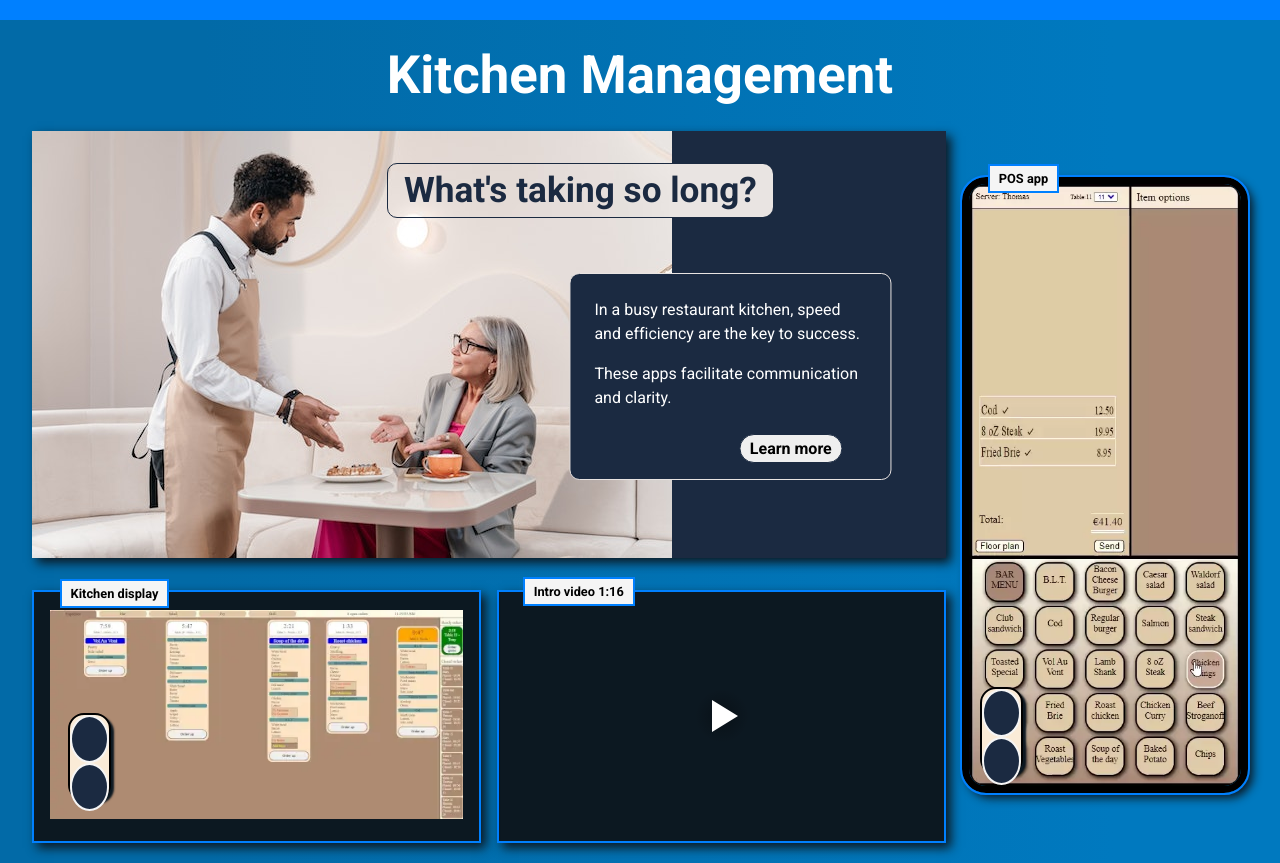
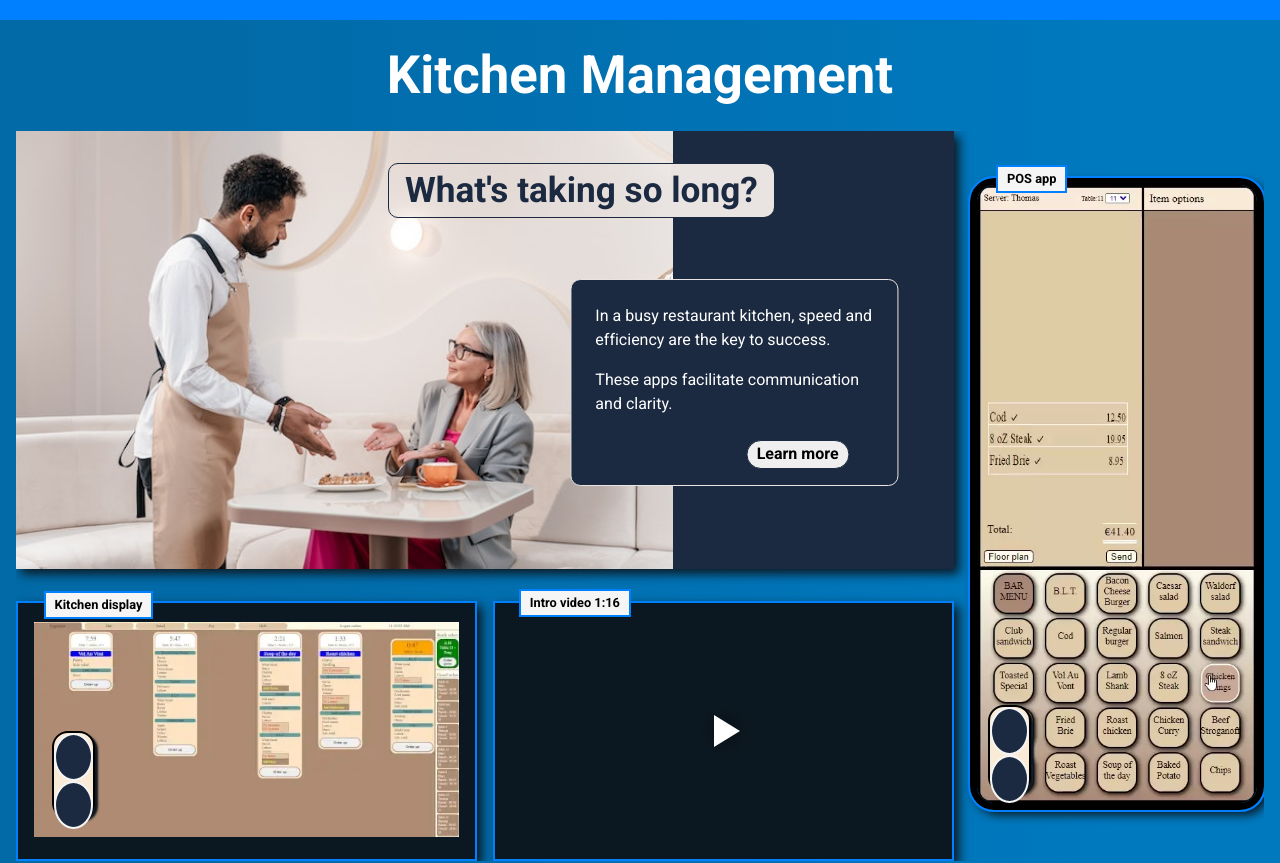
Before and after one commit to Fishamble/portfolioVer3, a React (Vite) app: page / in a window 1280 px wide. Shown: the part 780-1643 px from the top of the page. Built offline with nearby package versions, Linux system fonts and the light colour scheme; no server answers; some icons are missing.

Commit message:
km grid background colors

```diff
--- a/src/components/jpmazon/jpmazon.css
+++ b/src/components/jpmazon/jpmazon.css
@@ -8,6 +8,7 @@
   max-width: 280px;
   margin: 1rem auto;
   /* margin: 0 auto; */
+  border:2px solid black;
 }
 
 .op-flex-wrap {
@@ -24,6 +25,7 @@
 
 .other-projects-container {
   margin: 1rem;
+  margin-top:0;
 }
 
 .other-projects-container p {
@@ -37,6 +39,11 @@
     flex-direction: row;
   }
 
+  .op-flex-wrap p {
+    margin:1rem;
+    margin-top: 0;
+  }
+
   .other-projects-container img {
     width: 50%;
     max-width: none;
--- a/src/components/kitchenManagement/css/km-grid.css
+++ b/src/components/kitchenManagement/css/km-grid.css
@@ -2,26 +2,32 @@
   display: grid;
 
   grid-template-columns: 1fr 0.6fr;
-  grid-template-rows: 3fr;
+  grid-template-rows: auto auto auto;
   gap: 0.5rem;
-  padding: 0.5rem;
+}
+
+.pos-description-container {
+  grid-area: 1 / 1 / 2/ 3;
+  /* display: none; */
+}
+
+.player-container-click {
+  grid-area: 2 / 1 / 3/ 2;
+  /* display: none; */
+}
+
+.pos-container {
+  grid-area: 2 / 2 / 4/ 3;
+
+  /* display: none; */
 }
 
 .kitchen-display-container {
   grid-area: 3 / 1 / 4/ 2;
+  /* display: none; */
 }
 
-.pos-description-container {
-  grid-area: 1 / 1 / 2/ 3;
-}
 
-.player-container-click {
-  grid-area: 1 / 1 / 4/ 3;
-}
-
-.pos-container {
-  grid-area: 2 / 2 / 4/ 3;
-}
 
 @media (min-width: 700px) {
   .kitchen-man {
@@ -29,8 +35,6 @@
     grid-template-columns: 1.5fr 1fr;
     grid-template-rows: auto;
     gap: 1rem;
-    padding: 2rem;
-    padding-top: 0rem;
   }
 
   .kitchen-display-container {
--- a/src/components/kitchenManagement/css/posDescription.css
+++ b/src/components/kitchenManagement/css/posDescription.css
@@ -1,5 +1,13 @@
 .kitchen-man {
-  margin-bottom: 2rem;
+  /* margin-bottom: 2rem; */
+  overflow: hidden;
+  /* padding:.2rem; */
+
+  /* margin: 0.5rem;
+  margin-top: 0;
+  margin-bottom:2rem; */
+  margin: 0 .5rem 2rem .5rem;
+
 }
 
 .lrg-question {
@@ -95,7 +103,7 @@
 
 @media (min-width: 550px) {
   .kitchen-man {
-    margin-bottom: 3rem;
+    /* margin-bottom: 3rem; */
     /* padding-top: 3rem; */
   }
 }
@@ -109,8 +117,16 @@
 }
 
 @media (min-width: 700px) {
+  .kitchen-man {
+    /* margin:1rem; */
+    /* margin: 1rem; */
+    /* margin-top: 0; */
+  margin: 0 1rem 3rem 1rem;
+
+  }
+
   .kitchen-man .description {
-    opacity: 1;
+    /* opacity: 1; */
   }
 
   .description {
--- a/src/components/kitchenManagement/css/posImage.css
+++ b/src/components/kitchenManagement/css/posImage.css
@@ -63,7 +63,6 @@
 @media (min-width: 1200px) {
   .pos-image {
     border: 7px solid black;
-    outline: 2px solid var(--clr-four);
     max-height: none;
   }
 }
--- a/src/components/wim/otherProjects.css
+++ b/src/components/wim/otherProjects.css
@@ -3,17 +3,19 @@ h2 {
   text-align: center;
   font-weight: 900;
   padding: 1rem;
+  /* margin:1rem; */
   font-size: 2rem;
   color:white;
   /* letter-spacing: -1px; */
 
   /* font-family: ; */
   /* font-family: "Roboto", sans-serif; */
+  /* background-color: blue; */
 
 }
 
 .wh-heading {
-  padding-bottom: 0;
+  /* padding-bottom: 0; */
   /* background-color: antiquewhite; */
 }
 
@@ -21,7 +23,7 @@ h2 {
   display: grid;
   grid-template-rows: auto 1fr 0fr auto 0fr auto;
   grid-template-columns: 1fr;
-  grid-gap: 1rem;
+  /* grid-gap: 1rem; */
   overflow: hidden;
 }
 
--- a/src/components/wim/wim.css
+++ b/src/components/wim/wim.css
@@ -1,8 +1,5 @@
 .wim {
-  margin: 1rem;
-
-  margin-top: 0rem;
-  margin-bottom: 2rem;
+  margin: 0 0.5rem 2rem 0.5rem;
 
   display: grid;
   grid-template-rows: repeat(10, 1fr);
@@ -229,6 +226,12 @@
 }
 
 @media (min-width: 700px) {
+  .wim {
+    margin: 1rem;
+    margin-top: 0;
+    margin: 0 1rem 3rem 1rem;
+  }
+
   .quote-box {
     font-size: 1.3rem;
     max-width: fit-content;
--- a/src/index.css
+++ b/src/index.css
@@ -3,7 +3,7 @@
 :root {
   font-family: "Roboto", sans-serif;
   background-color: var(--clr-backGround1);
-  --max-width: 1600px;
+  --max-width: 1500px;
 
   --clr-seaBlue: hsl(210, 100%, 50%);
   --clr-text: #263238;
```
